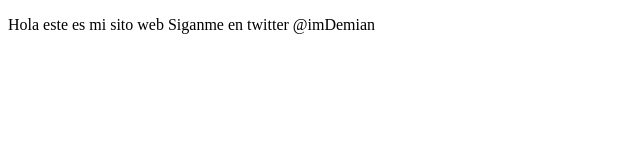
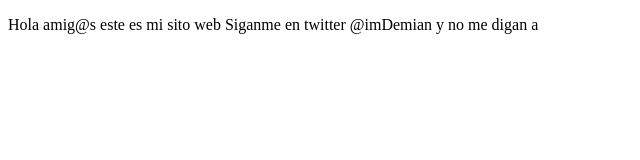
Before and after one commit to imdemian/proyectoDemoCursoPrework, a plain HTML site: page index.html in a window 1280 px wide. Shown: the whole page, without its empty margins (0-640 px from the left). Drawn offline with Linux system fonts and the light colour scheme.

Commit message:
cambios agregamos nuevas palabras

```diff
--- a/index.html
+++ b/index.html
@@ -9,8 +9,8 @@
 </head>
 <body>
     <p>
-        Hola este es mi sito web
-        Siganme en twitter @imDemian
+        Hola amig@s este es mi sito web
+        Siganme en twitter @imDemian y no me digan a
     </p>
 </body>
 </html>
```
